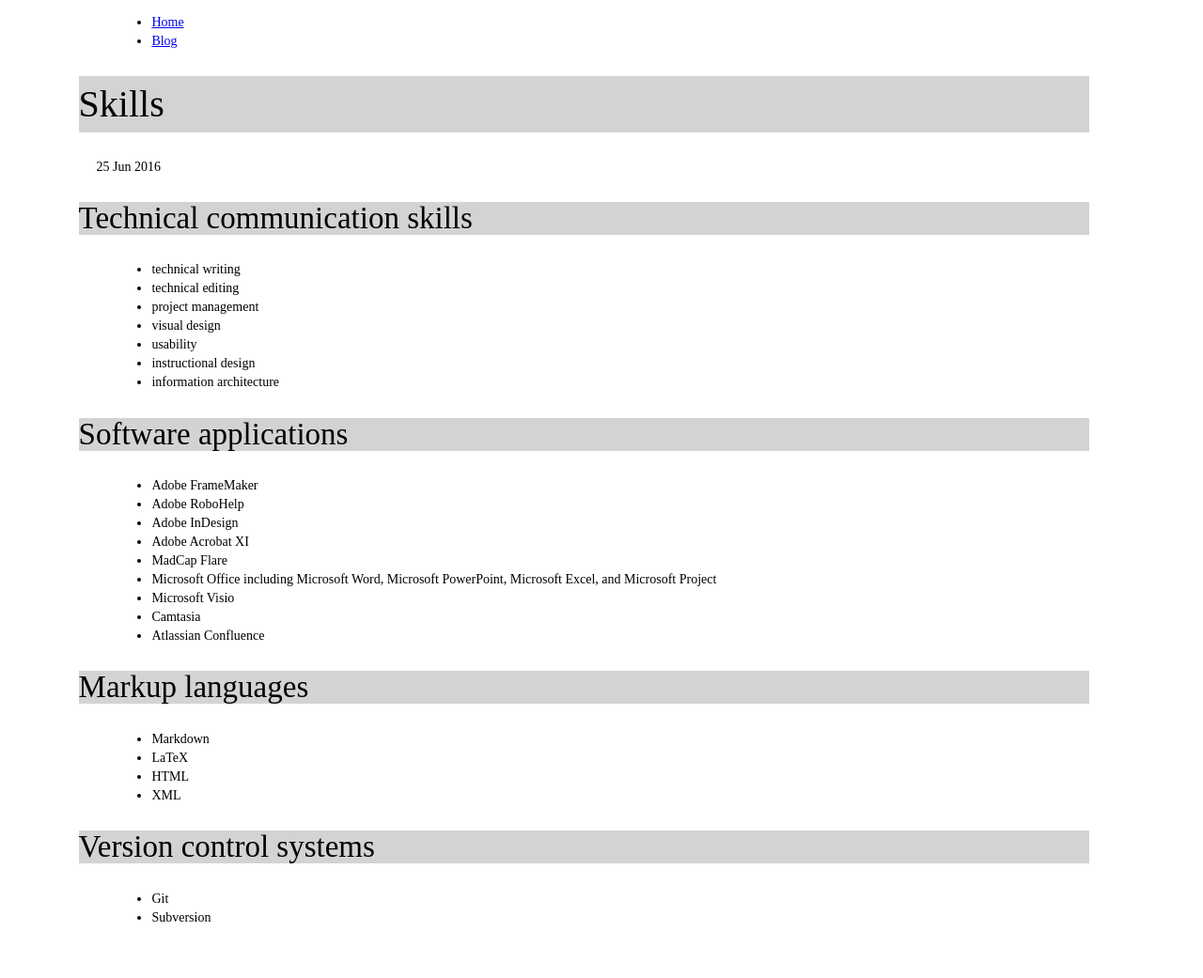
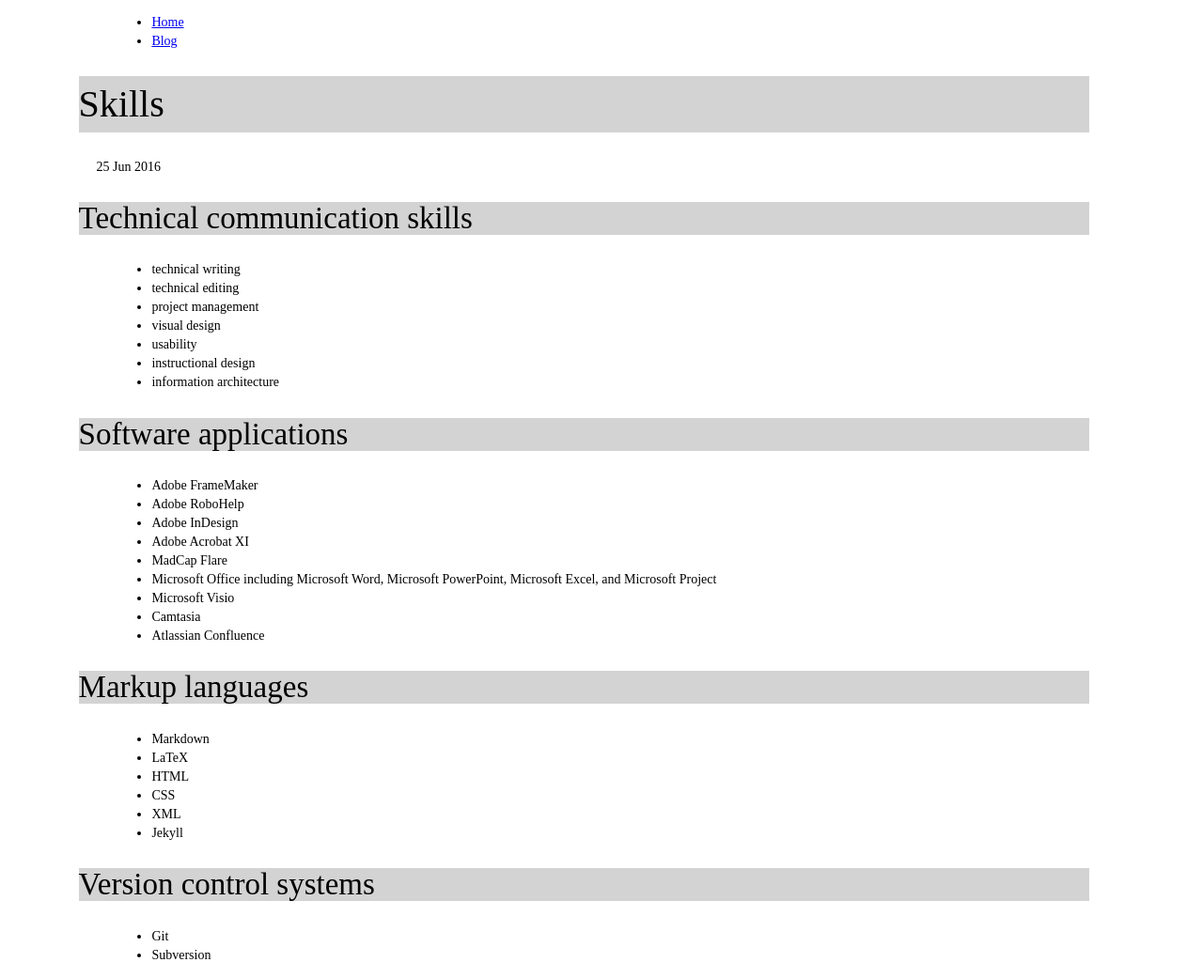
Before and after one commit to chris-milne/chris-milne.github.io, a Jekyll site: the page built from _posts/2016-06-25-Skills.markdown, in a window 1280 px wide. Shown: the whole page at 94% size. Built offline with Jekyll 4.4.1, drawn with Linux system fonts in a browser that asks for light colours; before the commit the page ends 1001 px from its top, so only the background shows below that.

Commit message:
Update 2016-06-25-Skills.markdown

```diff
--- a/_posts/2016-06-25-Skills.markdown
+++ b/_posts/2016-06-25-Skills.markdown
@@ -32,7 +32,9 @@
 * Markdown
 * LaTeX
 * HTML
+* CSS
 * XML
+* Jekyll
 
 ## Version control systems
 
```
